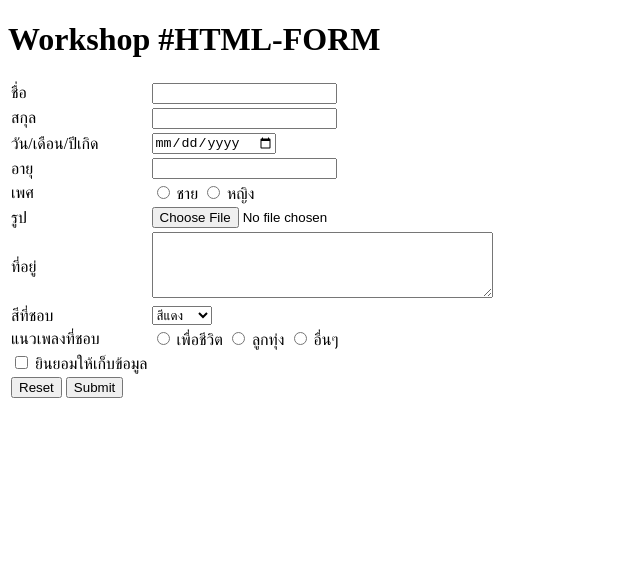
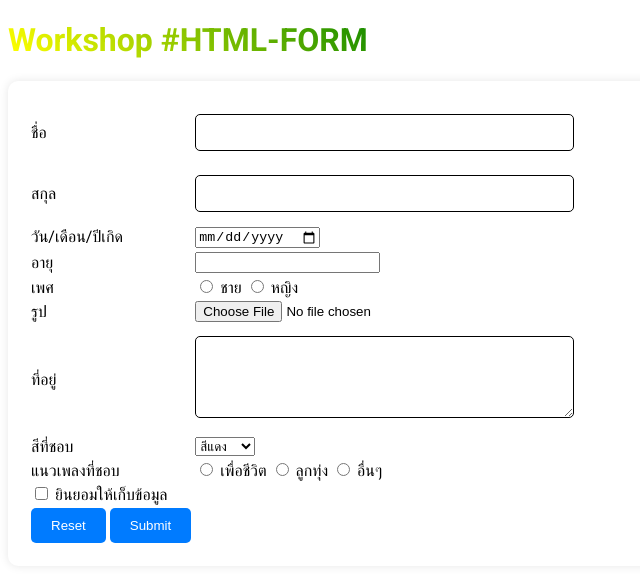
Before and after one commit to R1stk/88823665-camp-65, a plain HTML site: page index.html in a window 1280 px wide. Shown: the whole page, without its empty margins (0-640 px from the left). Drawn offline with Linux system fonts and the light colour scheme.

Commit message:
เสร็จ

```diff
--- a/index.html
+++ b/index.html
@@ -3,6 +3,7 @@
     <head>
         <title>Workshop</title>
         <meta charset="UTF-8"/>
+        <link rel="stylesheet" type="text/css" href="mystyle.css">
 </head>
 <body>
     <h1>Workshop #HTML-FORM</h1>
--- /dev/null
+++ b/mystyle.css
@@ -0,0 +1,65 @@
+/* Import Google Font */
+@import url('https://fonts.googleapis.com/css2?family=Roboto:wght@400;700&display=swap');
+@keyframes rainbow {
+    0% { background-position: 0% 50%; }
+    50% { background-position: 100% 50%; }
+    100% { background-position: 0% 50%; }
+}
+body {
+    font-family: 'Roboto', sans-serif;
+}
+
+form {
+    background-color: #ffffff;
+    padding: 20px;
+    border-radius: 10px;
+    box-shadow: 0 0 10px rgba(0, 0, 0, 0.1);
+    transition: background-color 0.3s ease;
+}
+
+
+form:hover {
+    background-image: linear-gradient(45deg, red, orange, yellow, green, blue, indigo, violet);
+    background-size: 200% 200%;
+    animation: rainbow 10s linear infinite;
+    background-color: transparent;
+}
+
+input[type="text"], input[type="email"], input[type="password"], textarea {
+    width: 100%;
+    padding: 10px;
+    margin: 10px 0;
+    border: 1px solid #000000;
+    border-radius: 5px;
+    transition: border-color 0.3s ease;
+}
+
+input[type="text"]:focus, input[type="email"]:focus, input[type="password"]:focus, textarea:focus {
+    border-color: #007BFF;
+    outline: none;
+}
+
+button {
+    background-color: #007BFF;
+    color: white;
+    padding: 10px 20px;
+    border: none;
+    border-radius: 5px;
+    cursor: pointer;
+    transition: background-color 0.3s ease;
+}
+
+button:hover {
+    background-image: linear-gradient(45deg, red, orange, yellow, green, blue, indigo, violet);
+    background-size: 200% 200%;
+    animation: rainbow 3s linear infinite;
+    background-color: transparent; /* Make sure the background color is transparent to show the gradient */
+}
+h1{
+    background-image: linear-gradient(45deg, red, orange, yellow, green, blue, indigo, violet);
+    background-size: 200% 200%;
+    animation: rainbow 3s linear infinite;
+    color: transparent;
+    -webkit-background-clip: text;
+    background-clip: text;
+}
```
